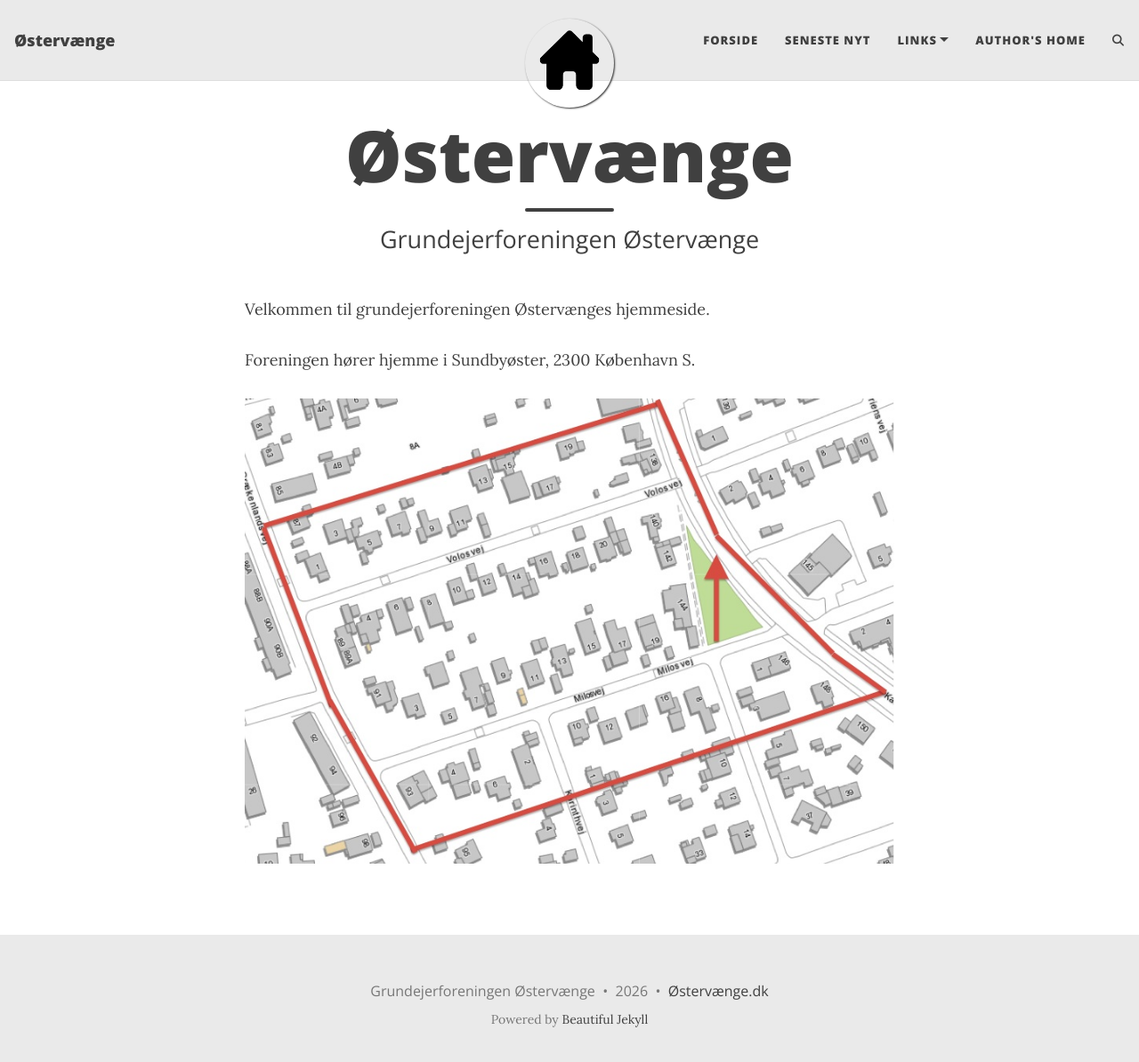
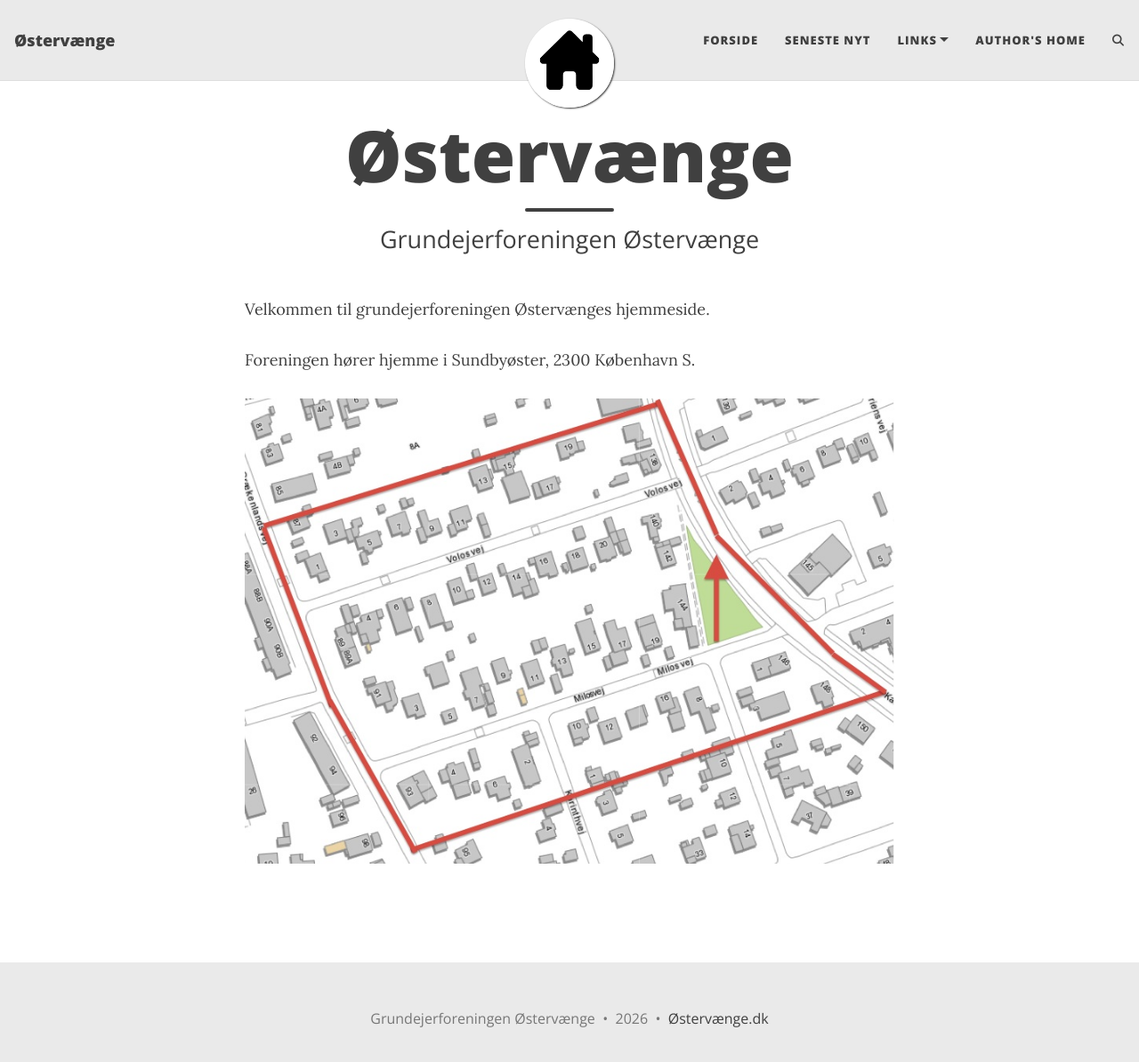
Before and after one commit to mex/oestervaenge.dk, a Jekyll site: the page built from index.md, in a window 1280 px wide and 1207 px high. Shown: the top 1194 px of the window at 89% size. Built offline with Jekyll 4.4.1, drawn with Linux system fonts in a browser that asks for light colours; comment, search, counter and statistics services are not loaded.

Commit message:
Fixed logo and removed unnecessary credit

```diff
--- a/_includes/footer.html
+++ b/_includes/footer.html
@@ -24,12 +24,6 @@
           {% endif %}
 
         </p>
-        {% unless site.remove-ads %}
-          <p class="theme-by text-muted">
-            Powered by
-            <a href="https://beautifuljekyll.com">Beautiful Jekyll</a>
-          </p>
-        {% endunless %}
       </div>
     </div>
   </div>
--- a/_layouts/base.html
+++ b/_layouts/base.html
@@ -20,7 +20,6 @@
 
 <!DOCTYPE html>
 <html lang="{{ page.language | default: site.language | default: 'en' }}">
-<!-- Beautiful Jekyll 6.0.1 | Copyright Dean Attali 2023 -->
 {% include head.html %}
 
 <body>
--- a/assets/css/beautifuljekyll.css
+++ b/assets/css/beautifuljekyll.css
@@ -378,6 +378,7 @@
     border-radius: 50%;
   {% endunless %}
   display: block;
+  background-color: #fff;
 }
 
 .navbar-custom.top-nav-expanded .avatar-container {
```
